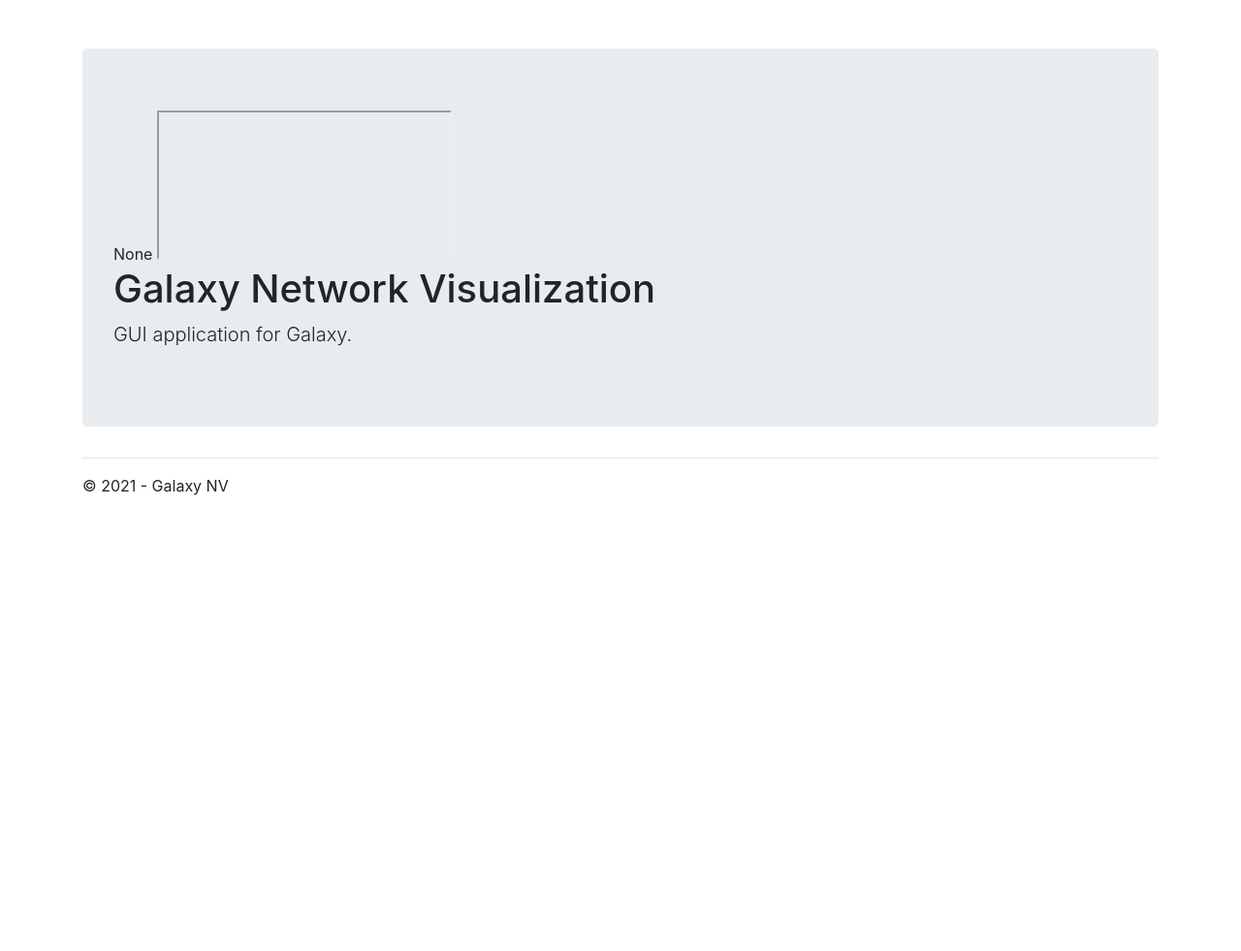
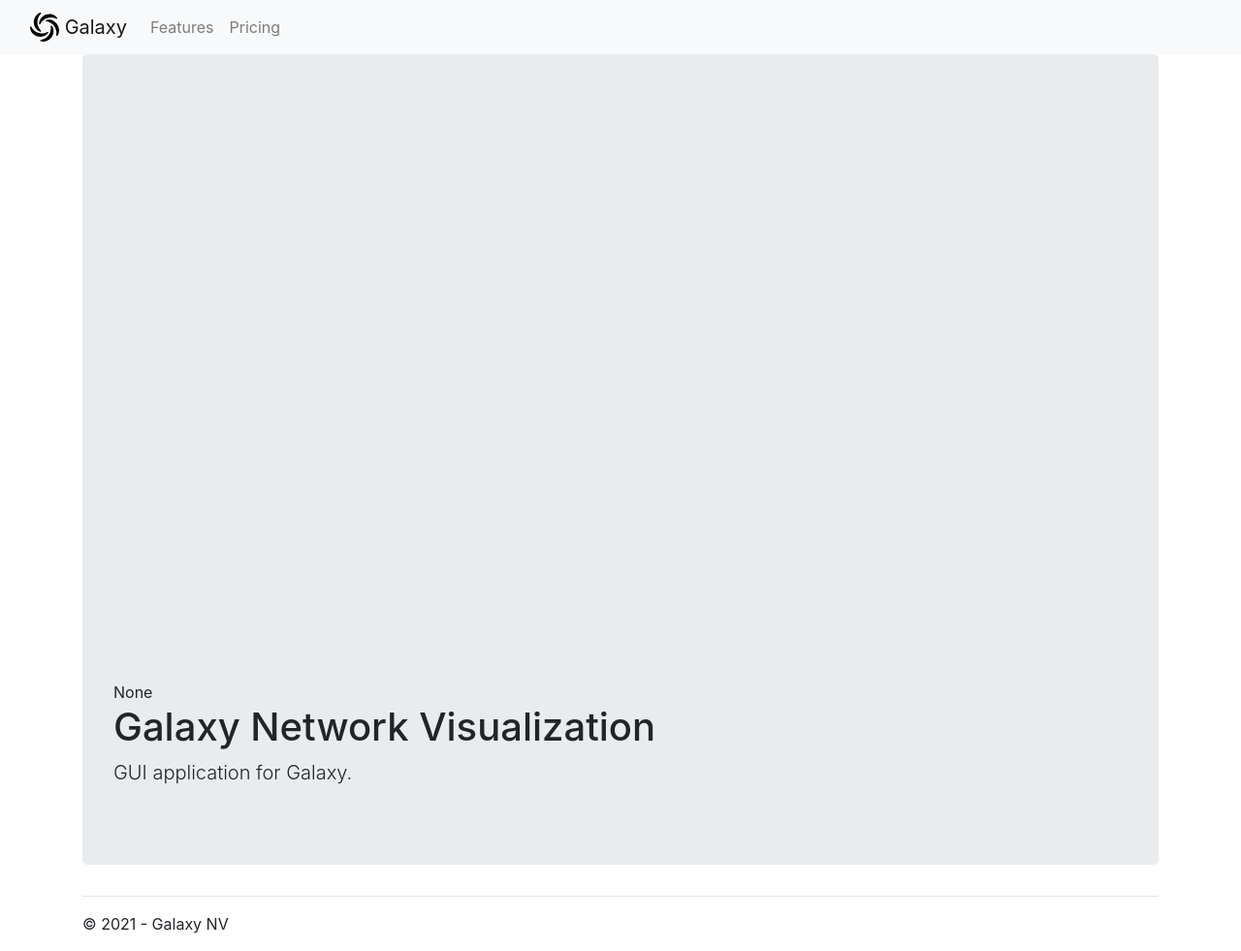
Before and after one commit to sharpspoon/GalaxyNV, a Flask app: page / in a window 1280 px wide. Shown: the whole page at 97% size. Before the commit the page ends 511 px from the top, so only its background shows below. Run offline with Flask 2, Linux system fonts and the light colour scheme; some libraries are stand-ins or nearby versions.

Commit message:
nav work

```diff
--- a/GalaxyNV/static/content/site.css
+++ /dev/null
@@ -1,42 +0,0 @@
-body {
-    padding-top: 50px;
-    padding-bottom: 20px;
-}
-
-/* Set padding to keep content from hitting the edges */
-.body-content {
-    padding-left: 15px;
-    padding-right: 15px;
-}
-
-/* Set width on the form input elements since they're 100% wide by default */
-input,
-select,
-textarea {
-    max-width: 280px;
-}
-
-/* styles for validation helpers */
-.field-validation-error {
-    color: #b94a48;
-}
-
-.field-validation-valid {
-    display: none;
-}
-
-input.input-validation-error {
-    border: 1px solid #b94a48;
-}
-
-input[type="checkbox"].input-validation-error {
-    border: 0 none;
-}
-
-.validation-summary-errors {
-    color: #b94a48;
-}
-
-.validation-summary-valid {
-    display: none;
-}
--- a/GalaxyNV/templates/index.html
+++ b/GalaxyNV/templates/index.html
@@ -5,7 +5,7 @@
 
 <div class="jumbotron">
     {{ test }}
-    <iframe src="fdg"></iframe>
+    <iframe src="fdg" frameborder="0" scrolling="no" width="960" height="600"></iframe>
 
     <h1>Galaxy Network Visualization</h1>
     <p class="lead">GUI application for Galaxy.</p>
--- a/GalaxyNV/templates/layout.html
+++ b/GalaxyNV/templates/layout.html
@@ -15,60 +15,25 @@
 </head>
 
 <body>
-    <!--<nav class="navbar navbar-expand-lg navbar-light bg-light">
-        <a class="navbar-brand" href="#">Navbar</a>
-        <button class="navbar-toggler" type="button" data-toggle="collapse" data-target="#navbarSupportedContent" aria-controls="navbarSupportedContent" aria-expanded="false" aria-label="Toggle navigation">
-            <span class="navbar-toggler-icon"></span>
-        </button>
-
-        <div class="collapse navbar-collapse" id="navbarSupportedContent">
-            <ul class="navbar-nav mr-auto">
-                <li class="nav-item active">
-                    <a class="nav-link" href="#">Home <span class="sr-only">(current)</span></a>
-                </li>
-                <li class="nav-item">
-                    <a class="nav-link" href="#">Link</a>
-                </li>
-                <li class="nav-item dropdown">
-                    <a class="nav-link dropdown-toggle" href="#" id="navbarDropdown" role="button" data-toggle="dropdown" aria-haspopup="true" aria-expanded="false">
-                        Dropdown
-                    </a>
-                    <div class="dropdown-menu" aria-labelledby="navbarDropdown">
-                        <a class="dropdown-item" href="#">Action</a>
-                        <a class="dropdown-item" href="#">Another action</a>
-                        <div class="dropdown-divider"></div>
-                        <a class="dropdown-item" href="#">Something else here</a>
-                    </div>
-                </li>
-                <li class="nav-item">
-                    <a class="nav-link disabled" href="#" tabindex="-1" aria-disabled="true">Disabled</a>
-                </li>
-            </ul>
-            <form class="form-inline my-2 my-lg-0">
-                <input class="form-control mr-sm-2" type="search" placeholder="Search" aria-label="Search">
-                <button class="btn btn-outline-success my-2 my-sm-0" type="submit">Search</button>
-            </form>
+    <!-- Image and text -->
+    <nav class="navbar navbar-expand-lg navbar-light bg-light navbar-fixed-top">
+        <div class="container-fluid">
+            <a class="navbar-brand" href="/">
+                <img src="../static/img/cosmos.svg" alt="" width="30" height="30" class="d-inline-block align-top">
+                Galaxy
+            </a>
+            <div class="collapse navbar-collapse" id="navbarNavDropdown">
+                <ul class="navbar-nav">
+                    <li class="nav-item">
+                        <a class="nav-link" href="{{ url_for('home') }}">Features</a>
+                    </li>
+                    <li class="nav-item">
+                        <a class="nav-link" href="{{ url_for('about') }}">Pricing</a>
+                    </li>
+                </ul>
+            </div>
         </div>
     </nav>
-    <div class="navbar navbar-inverse navbar-fixed-top">
-        <div class="container">
-            <div class="navbar-header">
-                <button type="button" class="navbar-toggle" data-toggle="collapse" data-target=".navbar-collapse">
-                    <span class="icon-bar"></span>
-                    <span class="icon-bar"></span>
-                    <span class="icon-bar"></span>
-                </button>
-                <a href="/" class="navbar-brand">Galaxy NV</a>
-            </div>
-            <div class="navbar-collapse collapse">
-                <ul class="nav navbar-nav">-->
-                    <!--<li><a href="{{ url_for('home') }}">Home</a></li>-->
-                    <!--<li><a href="{{ url_for('about') }}">About</a></li>-->
-                    <!--<li><a href="{{ url_for('contact') }}">Contact</a></li>-->
-                <!--</ul>
-            </div>
-        </div>
-    </div>-->
 
     <div class="container body-content">
         {% block content %}{% endblock %}
```
Also changed, not shown: GalaxyNV/static/img/cosmos.svg (added), 1 other file.
